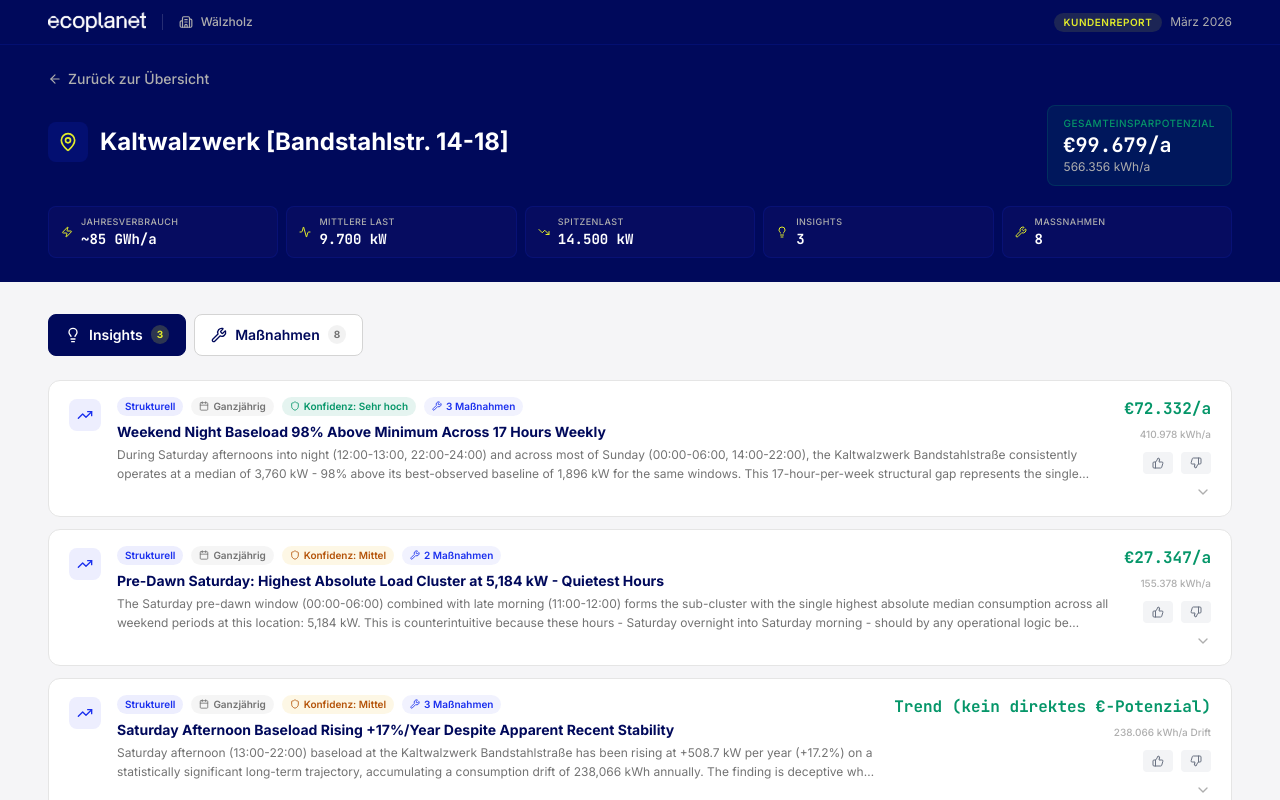
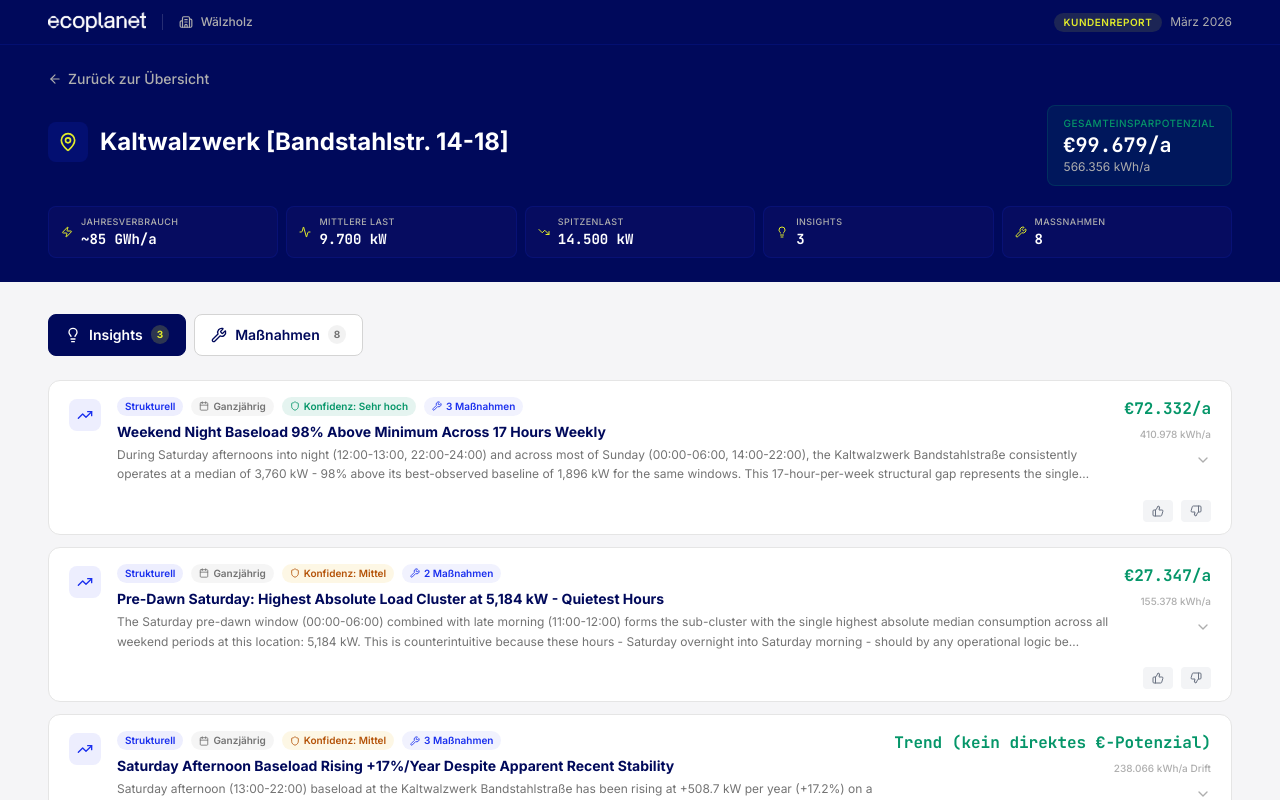
Before and after one commit to graedenerm/N-ERGIE-customer-measures, a Next.js app: page / in a window 1280 px wide. Both pictures are taken after a click on the button 240 px from the left and 833 px from the top of the page. Shown: the top 800 px of the page. Built offline with nearby package versions, Linux system fonts and the light colour scheme.

Commit message:
fix: resolve button nesting hydration error
Move FeedbackButtons outside parent button for proper HTML structure.

```diff
--- a/components/report/insight-list.tsx
+++ b/components/report/insight-list.tsx
@@ -144,9 +144,6 @@ function InsightCard({
           <p className="text-[10px] font-medium" style={{ color: "#AEAEAE" }}>
             {insight.savingsKwh}
           </p>
-          <div className="mt-1">
-            <FeedbackButtons itemType="insight" itemId={insight.id} />
-          </div>
           {expanded ? (
             <ChevronUp className="size-4 mt-1" style={{ color: "#AEAEAE" }} />
           ) : (
@@ -154,6 +151,11 @@ function InsightCard({
           )}
         </div>
       </button>
+
+      {/* Feedback buttons outside the main button to avoid nesting */}
+      <div className="px-5 pb-3 flex justify-end">
+        <FeedbackButtons itemType="insight" itemId={insight.id} />
+      </div>
 
       <AnimatePresence>
         {expanded && (
```
